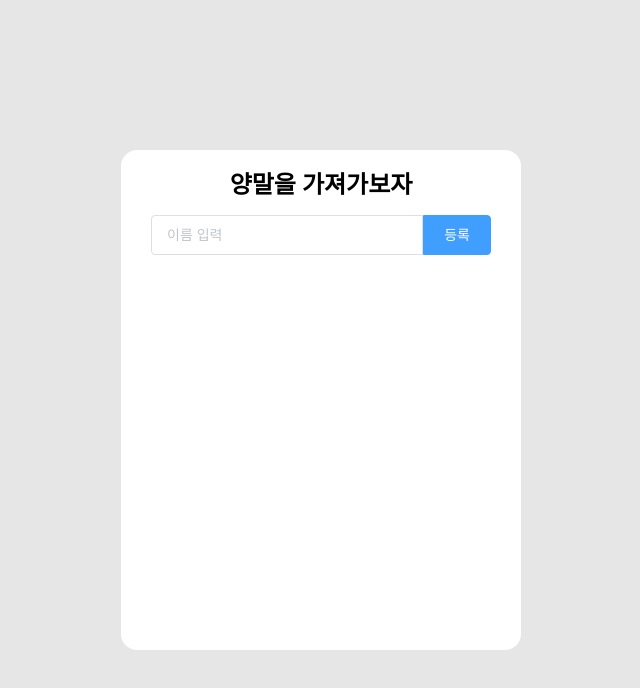
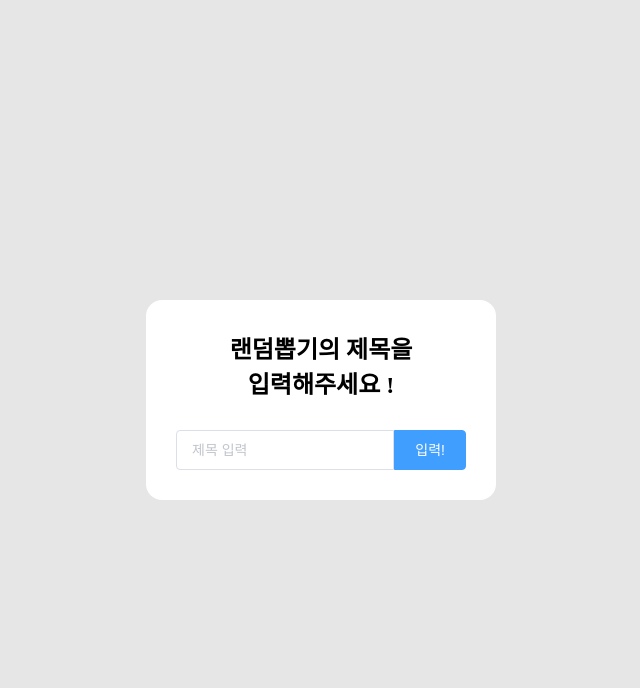
Before and after one commit to BackGyeHoon/lucky-draw, a Nuxt app: page / in a window 1280 px wide. Shown: the top 688 px of the page, without its empty margins (319-959 px from the left). Built offline with nearby package versions, Linux system fonts and the light colour scheme.

Commit message:
제목 입력 페이지 추가

```diff
--- a/pages/index.vue
+++ b/pages/index.vue
@@ -1,27 +1,15 @@
 <template>
   <section class="container">
-    <div class="content">
+    <div class="content2">
       <header class="header">
-        <h2 class="header-title">양말을 가져가보자</h2>
+        <h2 class="header-title2">랜덤뽑기의 제목을<br />입력해주세요 !</h2>
       </header>
       <div class="body">
         <div class="search">
           <el-input
-            placeholder="이름 입력"
+            placeholder="제목 입력"
             v-model="input1" />
-          <el-button type="primary" @click="invite()" @keydown.enter="invite()">등록</el-button>
-        </div>
-        <div class="list" v-if="datas.length !== 0">
-          <el-card class="box-card" :class="{'_more': datas.length > 9}">
-            <h2 class="list-title">이름 (총 인원: {{ datas.length }} 명 )</h2>
-            <div v-for="(item, index) in datas" :key="item.index" class="text item">
-              {{ index + 1 }}. {{ item }}
-            </div>
-            <div style="display: flex; padding-top: 30px;">
-              <el-button type="success" icon="el-icon-search" @click="start()" v-loading.fullscreen.lock="fullscreenLoading">추첨하기</el-button>
-              <el-button type="danger" icon="el-icon-delete" @click="reset()"></el-button>
-            </div>
-          </el-card>
+          <el-button type="primary" @click="invite()" @keydown.enter="invite()">입력!</el-button>
         </div>
       </div>
     </div>
@@ -34,7 +22,6 @@ export default {
   data() {
     return {
       input1: '',
-      datas: [],
       result: '',
       fullscreenLoading: false,
     }
@@ -47,42 +34,7 @@ export default {
         });
         return false
       } else {
-        await this.datas.push(this.input1)
-        this.input1 = ''
-      }
-    },
-    reset() {
-      this.$confirm('정말 삭제하시겠습니까?', '알림', {
-          confirmButtonText: '네',
-          cancelButtonText: '아니오',
-          type: 'warning'
-        }).then(() => {
-          this.$message({
-            type: 'success',
-            message: '삭제 되었습니다.'
-          });
-          this.datas = []
-        }).catch(() => {
-        });
-    },
-    start() {
-      if (this.datas.length === 1) {
-        this.$alert('2명이상 입력해주세요 !', '알림', {
-          confirmButtonText: 'OK'
-        });
-        return false
-      } else {
-        this.fullscreenLoading = true;
-        setTimeout(() => {
-          this.result = this.datas[Math.floor(Math.random() * this.datas.length)]
-          this.fullscreenLoading = false;
-          this.$alert(this.result, '당첨자!', {
-            confirmButtonText: 'OK',
-            callback: action => {
-              this.datas = []
-            }
-          });
-        }, 5000);
+        await this.$router.push(`/play?title=${this.input1}`)
       }
     }
   }
@@ -106,10 +58,10 @@ body {
   height: 100vh;
 }
 
-.content {
+.content2 {
   position: absolute;
-  width: 400px;
-  height: 500px;
+  width: 350px;
+  height: 200px;
   background-color: #fff;
   border-radius: 16px;
   margin: 0 auto;
@@ -124,8 +76,8 @@ body {
   text-align: center;
 }
 
-.header-title {
-  padding: 15px 0;
+.header-title2 {
+  padding: 30px 0;
 }
 
 .body {
--- /dev/null
+++ b/pages/play.vue
@@ -0,0 +1,227 @@
+<template>
+  <section class="container">
+    <div class="content">
+      <header class="header">
+        <h2 class="header-title">{{ getTitle }}</h2>
+      </header>
+      <div class="body2">
+        <div class="search">
+          <el-input
+            placeholder="이름 입력"
+            v-model="input1" />
+          <el-button type="primary" @click="invite()" @keydown.enter="invite()">등록</el-button>
+        </div>
+        <div class="list" v-if="datas.length !== 0">
+          <el-card class="box-card" :class="{'_more': datas.length > 7}">
+            <h2 class="list-title">이름 (총 인원: {{ datas.length }} 명 )</h2>
+            <div v-for="(item, index) in datas" :key="item.index" class="text item">
+              {{ index + 1 }}. {{ item }}
+            </div>
+            <div style="display: flex; padding-top: 30px;">
+              <el-button type="success" icon="el-icon-search" @click="start()" v-loading.fullscreen.lock="fullscreenLoading">추첨하기</el-button>
+              <el-button type="danger" icon="el-icon-delete" @click="reset()"></el-button>
+            </div>
+          </el-card>
+        </div>
+      </div>
+      <div class="footer">
+          <el-button type="danger" icon="el-icon-arrow-left" class="back-button" @click="backPage()">뒤로가기</el-button>
+      </div>
+    </div>
+  </section>
+</template>
+
+<script>
+export default {
+  name: 'PlayPage',
+  data() {
+    return {
+      input1: '',
+      datas: [],
+      result: '',
+      fullscreenLoading: false,
+    }
+  },
+  computed: {
+      getTitle() {
+          return this.$route.query.title
+      }
+  },
+  mounted() {
+    this.isTitle()
+  },
+  methods: {
+    isTitle() {
+        if (!this.$route.query.title) {
+            this.$router.push('/')
+        }
+    },
+    backPage() {
+        this.$router.push('/')
+        localStorage.clear()
+    },
+    async invite() {
+      if (this.input1 === '') {
+        this.$alert('이름을 입력해주세요', '알림', {
+          confirmButtonText: 'OK'
+        });
+        return false
+      } else {
+        await this.datas.push(this.input1)
+        this.input1 = ''
+      }
+    },
+    reset() {
+      this.$confirm('정말 삭제하시겠습니까?', '알림', {
+          confirmButtonText: '네',
+          cancelButtonText: '아니오',
+          type: 'warning'
+        }).then(() => {
+          this.$message({
+            type: 'success',
+            message: '삭제 되었습니다.'
+          });
+          this.datas = []
+        }).catch(() => {
+        });
+    },
+    start() {
+      if (this.datas.length === 1) {
+        this.$alert('2명이상 입력해주세요 !', '알림', {
+          confirmButtonText: 'OK'
+        });
+        return false
+      } else {
+        this.fullscreenLoading = true;
+        setTimeout(() => {
+          this.result = this.datas[Math.floor(Math.random() * this.datas.length)]
+          this.fullscreenLoading = false;
+          this.$alert(this.result, '당첨자!', {
+            confirmButtonText: 'OK',
+            callback: action => {
+              this.datas = []
+            }
+          });
+        }, 5000);
+      }
+    }
+  }
+}
+</script>
+<style>
+body,
+h1,
+h2 {
+  margin: 0;
+  padding: 0;
+}
+
+body {
+  background-color: #e6e6e6;
+}
+
+.container {
+  position: relative;
+  width: 100%;
+  height: 100vh;
+}
+
+.content {
+  position: absolute;
+  width: 350px;
+  height: auto;
+  min-height: 200px;
+  background-color: #fff;
+  border-radius: 16px;
+  margin: 0 auto;
+  left: 50%;
+  top: 50%;
+  transform: translateX(-50%) translateY(-50%);
+}
+
+.header {
+  width: 100%;
+  height: auto;
+  text-align: center;
+}
+
+.header-title {
+  padding: 15px 0;
+}
+
+.body2 {
+  padding: 0 30px 60px;
+}
+
+.search {
+  display: flex;
+}
+
+.el-input__inner {
+    border-top-right-radius: 0;
+    border-bottom-right-radius: 0;
+}
+
+.el-button--primary {
+    border-top-left-radius: 0;
+    border-bottom-left-radius: 0;
+}
+
+.list-title {
+  padding-bottom: 10px;
+  font-size: 14px;
+  color: #b5b1b2;
+}
+
+.item {
+  font-size: 16px;
+  font-weight: 600;
+  padding-bottom: 5px;
+}
+
+.item:last-of-type {
+  padding-bottom: 30px;
+}
+
+.el-button--success {
+  width: 100%;
+}
+
+._more {
+  max-height: 300px;
+  overflow-y: scroll;
+}
+
+.footer {
+    width: 100%;
+    position: absolute;
+    bottom: 0;
+}
+
+.el-button--danger {
+    width: 100%;
+}
+
+/* ===== Scrollbar CSS ===== */
+  /* Firefox */
+  * {
+    scrollbar-width: auto;
+    scrollbar-color: #e3e3e3 #ffffff;
+  }
+
+  /* Chrome, Edge, and Safari */
+  *::-webkit-scrollbar {
+    width: 11px;
+  }
+
+  *::-webkit-scrollbar-track {
+    background: #ffffff;
+  }
+
+  *::-webkit-scrollbar-thumb {
+    background-color: #e3e3e3;
+    border-radius: 10px;
+    border: 1px solid #ffffff;
+  }
+
+</style>
```
